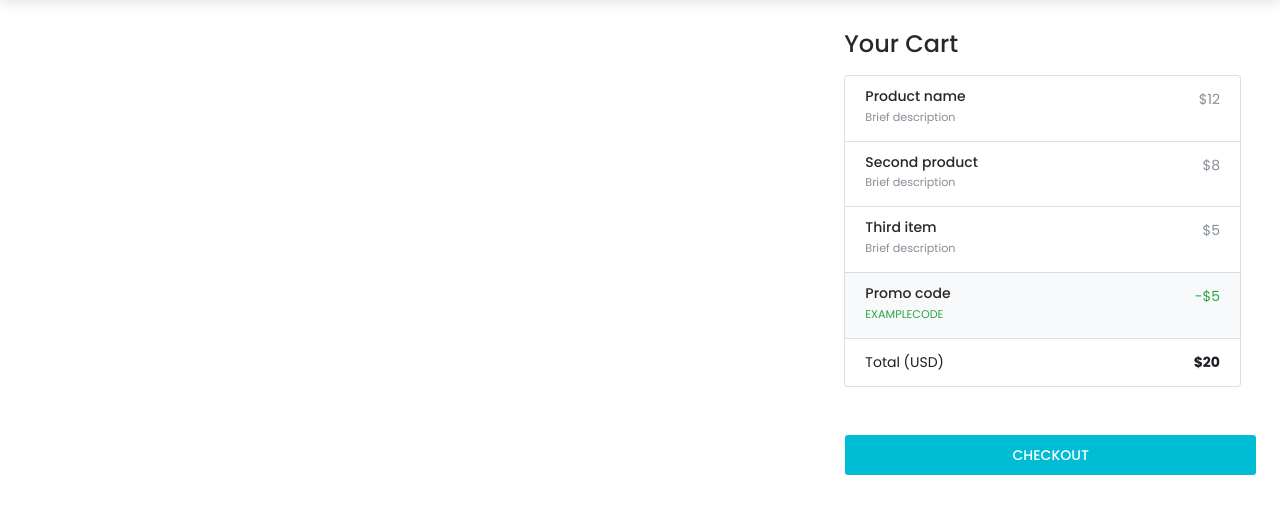
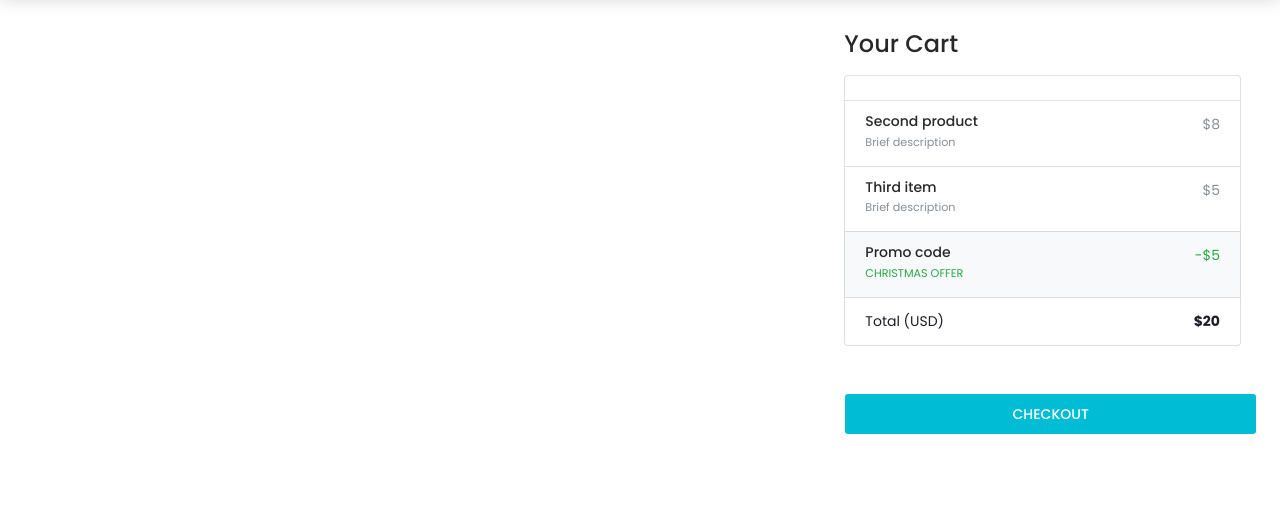
Before and after one commit to Jatin-8898/Somaiya-Hackathon, a Flask app: page /checkout in a window 1280 px wide. Shown: the part 150-664 px from the top of the page. Run offline with Flask 2, Linux system fonts and the light colour scheme; the visitor is signed in with stand-in values (Sample User, id 1); data comes from the database, SQL or seed files in the repository; some libraries are stand-ins or nearby versions.

Commit message:
Single Item cart checkout

```diff
--- a/app/__init__.py
+++ b/app/__init__.py
@@ -12,7 +12,7 @@
 
 
 app.config['SECRET_KEY'] = "sarvesh"
-app.config['SQLALCHEMY_DATABASE_URI'] = 'mysql+mysqldb://Jatin8898:kingjatin@localhost/ecommerce'
+app.config['SQLALCHEMY_DATABASE_URI'] = 'mysql+mysqldb://root:sarvesh@localhost/ecommerce'
 app.config['SQLALCHEMY_TRACK_MODIFICATIONS'] = False
 
 login = LoginManager(app)
--- a/app/templates/checkout.html
+++ b/app/templates/checkout.html
@@ -15,10 +15,10 @@
     <ul class="list-group mb-3 z-depth-1">
         <li class="list-group-item d-flex justify-content-between lh-condensed">
             <div>
-                <h6 class="my-0">Product name</h6>
-                <small class="text-muted">Brief description</small>
+                <h6 class="my-0" id="name"></h6>
+                <small class="text-muted" id="description"></small>
             </div>
-            <span class="text-muted">$12</span>
+            <span class="text-muted" id="price"></span>
         </li>
         <li class="list-group-item d-flex justify-content-between lh-condensed">
             <div>
@@ -37,7 +37,7 @@
         <li class="list-group-item d-flex justify-content-between bg-light">
             <div class="text-success">
                 <h6 class="my-0">Promo code</h6>
-                <small>EXAMPLECODE</small>
+                <small>CHRISTMAS OFFER</small>
             </div>
             <span class="text-success">-$5</span>
         </li>
@@ -49,10 +49,18 @@
     <!-- Cart -->
 
     <div class="row">
-        <div class="red_button shop_now_button ml-3" style="width:420px"><a href="#">Checkout</a></div>
+        <div class="red_button shop_now_button ml-3" style="width:420px"><a href="/payment">Checkout</a></div>
 
     </div>
 
 
 </div>
+<script src="https://ajax.googleapis.com/ajax/libs/jquery/1.12.4/jquery.min.js"></script>
+<script>
+$(document).ready(function(){
+    $("#name").text(sessionStorage.getItem("name"));
+    $("#price").text(sessionStorage.getItem("price"));
+    $("#description").text(sessionStorage.getItem("description"));
+});
+</script>
 {% endblock %}
--- a/app/templates/includes/_navbar.html
+++ b/app/templates/includes/_navbar.html
@@ -19,7 +19,7 @@
                         <!-- <li><a href="#"><i class="fa fa-search" aria-hidden="true"></i></a></li> -->
                         <li><a href="#"><i class="fa fa-user" aria-hidden="true"></i></a></li>
                         <li class="checkout">
-                            <a href="#">
+                            <a href="/checkout">
                                 <i class="fa fa-shopping-cart" aria-hidden="true"></i>
                                 <span id="checkout_items" class="checkout_items">2</span>
                             </a>
--- a/app/templates/payment.html
+++ b/app/templates/payment.html
@@ -12,7 +12,7 @@
                 <input type="hidden" value="0x6FC7902B0F00882Fd010BCAED290dF638Ae7bc2c" id="vendor" />
                 <div class="form-group">
                     <label for="total_amount">Total Amount</label>
-                    <input type="number" value="10" name="total_amount" id="total_amount" class="form-control" disabled>
+                    <input type="number" name="total_amount" id="total_amount" class="form-control" disabled>
                 </div>
                 <div class="form-group">
                     <button type="button" class="btn btn-primary" onclick="pay()">Pay</button>
@@ -34,6 +34,7 @@
 <script>
 $(document).ready(function(){
     initWeb3();
+    $("#total_amount").val(sessionStorage.getItem("price"));
     tokenPrice = parseFloat($("#tokenPrice").val());
 			$("#amount").keyup(function(){
 				var amount = parseInt($(this).val());
--- a/run.py
+++ b/run.py
@@ -22,6 +22,7 @@
     product = Product.query.filter_by(
         category=category).filter_by(name=name).first()
     reviews = product.reviews
+    #return product.name
     return render_template('single.html', product=product, reviews=reviews)
 
 
```
Also changed, not shown: app/templates/single.html (+9 -2 lines).
